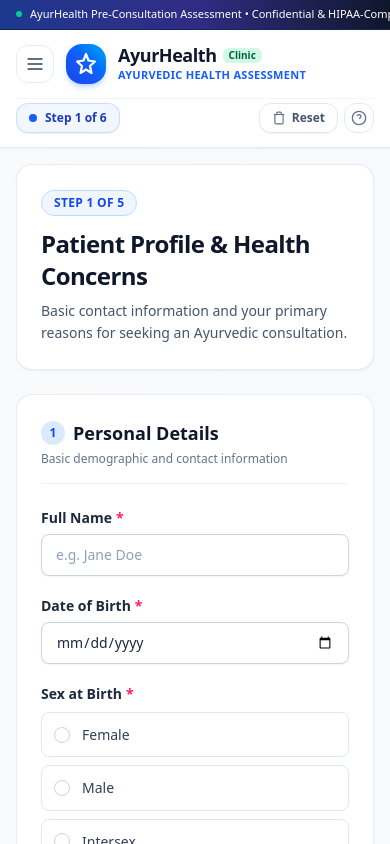
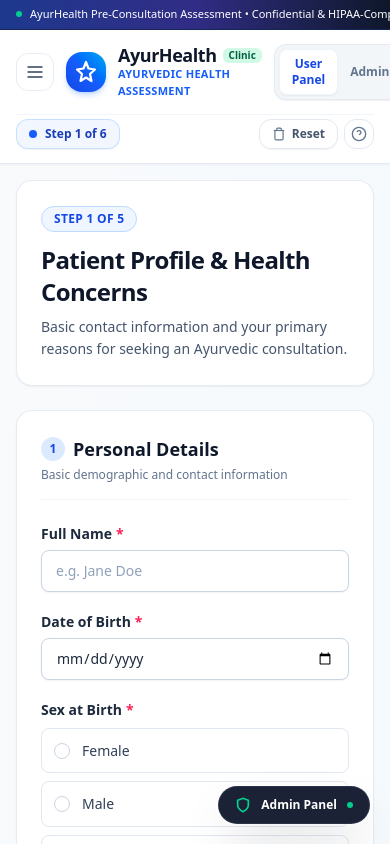
Before and after one commit to vaibhavbeliever/Ayurvedic, a React app: page / in a window 390 px wide. Shown: the top 844 px of the page. Built offline with nearby package versions, Linux system fonts and the light colour scheme; the HTML template or start-up script is replaced by a standard one.

Commit message:
updates done

```diff
--- a/src/App.jsx
+++ b/src/App.jsx
@@ -8,10 +8,31 @@
 import AdminPanel from './components/admin/AdminPanel'
 
 const STORAGE_KEY = 'ayur_consultation_form_draft_v2'
+const VIEW_STORAGE_KEY = 'ayur_active_view'
+
+function getInitialView() {
+  if (typeof window !== 'undefined') {
+    const hash = window.location.hash.toLowerCase()
+    const path = window.location.pathname.toLowerCase()
+    const search = new URLSearchParams(window.location.search)
+    if (hash === '#admin' || path.startsWith('/admin') || search.get('view') === 'admin' || search.get('panel') === 'admin') {
+      return 'admin'
+    }
+    if (hash === '#form' || hash === '#user' || search.get('view') === 'form' || search.get('panel') === 'user') {
+      return 'form'
+    }
+    try {
+      const saved = localStorage.getItem(VIEW_STORAGE_KEY)
+      if (saved === 'admin' || saved === 'form') return saved
+    } catch {
+      // ignore
+    }
+  }
+  return 'form'
+}
 
 export default function App() {
-  const [currentView, setCurrentView] = useState('form') // 'form' | 'admin'
-  // const [currentView, setCurrentView] = useState('admin') // 'form' | 'admin'
+  const [currentView, setCurrentView] = useState(getInitialView)
   const [currentStep, setCurrentStep] = useState(1)
   const [formData, setFormData] = useState(() => {
     try {
@@ -39,6 +60,41 @@
   const [referenceId, setReferenceId] = useState('')
   const [serverStatus, setServerStatus] = useState('')
   const [isSidebarOpen, setIsSidebarOpen] = useState(false)
+
+  // Switch view handler with URL hash and storage sync
+  const handleViewChange = (view) => {
+    const nextView = view === 'admin' ? 'admin' : 'form'
+    setCurrentView(nextView)
+    try {
+      localStorage.setItem(VIEW_STORAGE_KEY, nextView)
+      if (nextView === 'admin') {
+        window.location.hash = 'admin'
+      } else {
+        window.location.hash = 'user'
+      }
+    } catch {
+      // ignore
+    }
+  }
+
+  // Synchronize view on browser back/forward or direct hash navigation
+  useEffect(() => {
+    const handleLocationChange = () => {
+      const hash = window.location.hash.toLowerCase()
+      if (hash === '#admin') {
+        setCurrentView('admin')
+      } else if (hash === '#form' || hash === '#user' || hash === '') {
+        setCurrentView('form')
+      }
+    }
+
+    window.addEventListener('hashchange', handleLocationChange)
+    window.addEventListener('popstate', handleLocationChange)
+    return () => {
+      window.removeEventListener('hashchange', handleLocationChange)
+      window.removeEventListener('popstate', handleLocationChange)
+    }
+  }, [])
 
   // Auto-save form draft to localStorage
   useEffect(() => {
@@ -228,7 +284,8 @@
     <div className="min-h-screen flex flex-col bg-gradient-to-br from-slate-50 via-sky-50/20 to-blue-50/25 text-slate-800">
       <Header
         currentView={currentView}
-        onViewChange={(view) => setCurrentView(view)}
+        onViewChange={handleViewChange}
+        onNavigate={(route) => handleViewChange(route === '/admin' ? 'admin' : 'form')}
         currentStep={isSubmitted ? 6 : currentStep}
         totalSteps={6}
         onToggleSidebar={() => setIsSidebarOpen((prev) => !prev)}
@@ -238,7 +295,7 @@
       <div className="max-w-7xl mx-auto w-full flex-1 flex">
         {currentView === 'admin' ? (
           <main className="w-full p-4 sm:p-8 lg:p-10 flex flex-col items-center">
-            <AdminPanel onBackToForm={() => setCurrentView('form')} />
+            <AdminPanel onBackToForm={() => handleViewChange('form')} />
           </main>
         ) : (
           <>
@@ -268,7 +325,7 @@
                   <button
                     type="button"
                     className="inline-flex items-center gap-2 text-xs font-bold text-blue-600 hover:text-blue-800 underline cursor-pointer"
-                    onClick={() => setCurrentView('admin')}
+                    onClick={() => handleViewChange('admin')}
                   >
                     Open Admin Portal to view this record in database →
                   </button>
@@ -303,6 +360,33 @@
           </>
         )}
       </div>
+
+      {/* Floating Fast Switcher Pill */}
+      <aside aria-label="Panel Navigation" className="fixed bottom-5 right-5 z-50">
+        <button
+          type="button"
+          onClick={() => handleViewChange(currentView === 'admin' ? 'form' : 'admin')}
+          className="group inline-flex items-center gap-2.5 px-4 py-2.5 bg-slate-900/95 hover:bg-slate-900 text-white rounded-full text-xs font-bold shadow-2xl shadow-slate-900/30 backdrop-blur-md border border-slate-700/60 transition-all hover:scale-105 active:scale-95 cursor-pointer ring-2 ring-white/20"
+          title={currentView === 'admin' ? 'Switch to User Intake Form' : 'Switch to Admin Management Portal'}
+        >
+          {currentView === 'admin' ? (
+            <>
+              <svg className="w-4 h-4 text-sky-400 group-hover:-translate-x-0.5 transition-transform" viewBox="0 0 24 24" fill="none" stroke="currentColor" strokeWidth="2.5">
+                <polyline points="15 18 9 12 15 6" />
+              </svg>
+              <span>User Panel (Form)</span>
+            </>
+          ) : (
+            <>
+              <svg className="w-4 h-4 text-emerald-400 group-hover:rotate-45 transition-transform" viewBox="0 0 24 24" fill="none" stroke="currentColor" strokeWidth="2.5">
+                <path d="M12 22s8-4 8-10V5l-8-3-8 3v7c0 6 8 10 8 10z" />
+              </svg>
+              <span>Admin Panel</span>
+              <span className="w-1.5 h-1.5 rounded-full bg-emerald-400 animate-pulse" />
+            </>
+          )}
+        </button>
+      </aside>
     </div>
   )
 }
--- a/src/components/shared/Header.jsx
+++ b/src/components/shared/Header.jsx
@@ -3,6 +3,7 @@
 export default function Header({
   currentView = 'form',
   onNavigate,
+  onViewChange,
   adminUser,
   onLogout,
   currentStep = 1,
@@ -14,6 +15,11 @@
 
   const isFormView = currentView === 'form'
   const isAdminView = currentView === 'admin'
+
+  const handleSelectView = (view) => {
+    if (onViewChange) onViewChange(view)
+    if (onNavigate) onNavigate(view === 'admin' ? '/admin' : '/')
+  }
 
   return (
     <>
@@ -72,7 +78,8 @@
               {/* Logo Emblem */}
               <div
                 className="flex items-center gap-3 cursor-pointer group"
-                onClick={() => onNavigate('/')}
+                onClick={() => handleSelectView('form')}
+                title="Go to User Assessment Form"
               >
                 <div className="w-10 h-10 rounded-2xl bg-gradient-to-tr from-blue-700 via-blue-600 to-sky-500 text-white flex items-center justify-center shadow-md shadow-blue-500/25 shrink-0 group-hover:scale-105 transition-transform duration-200">
                   <svg className="w-6 h-6" viewBox="0 0 24 24" fill="none" stroke="currentColor" strokeWidth="2.2" strokeLinecap="round" strokeLinejoin="round">
@@ -96,30 +103,35 @@
             </div>
 
             {/* Mobile View Switcher */}
-            {/* <div className="md:hidden flex items-center bg-slate-100 p-1 rounded-xl border border-slate-200">
+            <div className="md:hidden flex items-center bg-slate-100/90 p-1 rounded-xl border border-slate-200/90 shadow-2xs">
               <button
                 type="button"
-                className={`px-3 py-1 text-xs font-bold rounded-lg transition-all ${
-                  isFormView ? 'bg-white text-blue-700 shadow-xs' : 'text-slate-500'
+                className={`px-3 py-1.5 text-xs font-bold rounded-lg transition-all flex items-center gap-1.5 cursor-pointer ${
+                  isFormView
+                    ? 'bg-white text-blue-700 shadow-xs border border-slate-200/50'
+                    : 'text-slate-500 hover:text-slate-900'
                 }`}
-                onClick={() => onNavigate('/')}
+                onClick={() => handleSelectView('form')}
               >
-                Patient
+                <span>User Panel</span>
               </button>
               <button
                 type="button"
-                className={`px-3 py-1 text-xs font-bold rounded-lg transition-all ${
-                  isAdminView ? 'bg-white text-blue-700 shadow-xs' : 'text-slate-500'
+                className={`px-3 py-1.5 text-xs font-bold rounded-lg transition-all flex items-center gap-1.5 cursor-pointer ${
+                  isAdminView
+                    ? 'bg-white text-blue-700 shadow-xs border border-slate-200/50'
+                    : 'text-slate-500 hover:text-slate-900'
                 }`}
-                onClick={() => onNavigate('/admin')}
+                onClick={() => handleSelectView('admin')}
               >
-                Admin
+                <span>Admin</span>
+                <span className={`w-1.5 h-1.5 rounded-full ${isAdminView ? 'bg-emerald-500 animate-pulse' : 'bg-slate-400'}`} />
               </button>
-            </div> */}
+            </div>
           </div>
 
           {/* Center: Segmented Navigation Switcher (Desktop) */}
-          <div className="hidden md:flex items-center bg-slate-100/90 p-1 rounded-2xl border border-slate-200/90 shadow-2xs">
+          {/* <div className="hidden md:flex items-center bg-slate-100/90 p-1 rounded-2xl border border-slate-200/90 shadow-2xs">
             <button
               type="button"
               className={`inline-flex items-center gap-2 px-4 py-2 text-xs font-bold rounded-xl transition-all cursor-pointer ${
@@ -127,7 +139,7 @@
                   ? 'bg-white text-blue-700 shadow-sm border border-slate-200/60'
                   : 'text-slate-600 hover:text-slate-900 hover:bg-slate-200/50'
               }`}
-              onClick={() => onNavigate('/')}
+              onClick={() => handleSelectView('form')}
             >
               <svg className="w-4 h-4 text-blue-600" viewBox="0 0 24 24" fill="none" stroke="currentColor" strokeWidth="2">
                 <path d="M14 2H6a2 2 0 0 0-2 2v16a2 2 0 0 0 2 2h12a2 2 0 0 0 2-2V8z" />
@@ -136,7 +148,7 @@
                 <line x1="16" y1="17" x2="8" y2="17" />
                 <polyline points="10 9 9 9 8 9" />
               </svg>
-              <span>Patient Intake Form</span>
+              <span>User Panel (Patient Form)</span>
             </button>
 
             <button
@@ -146,17 +158,15 @@
                   ? 'bg-white text-blue-700 shadow-sm border border-slate-200/60'
                   : 'text-slate-600 hover:text-slate-900 hover:bg-slate-200/50'
               }`}
-              onClick={() => onNavigate('/admin')}
+              onClick={() => handleSelectView('admin')}
             >
               <svg className="w-4 h-4 text-blue-600" viewBox="0 0 24 24" fill="none" stroke="currentColor" strokeWidth="2">
                 <path d="M12 22s8-4 8-10V5l-8-3-8 3v7c0 6 8 10 8 10z" />
               </svg>
-              <span>Admin Portal</span>
-              {adminUser && (
-                <span className="w-2 h-2 rounded-full bg-emerald-500 animate-pulse" />
-              )}
+              <span>Admin Panel</span>
+              <span className={`w-2 h-2 rounded-full ${isAdminView ? 'bg-emerald-500 animate-pulse' : 'bg-slate-400'}`} />
             </button>
-          </div>
+          </div> */}
 
           {/* Right Action Section */}
           <div className="w-full md:w-auto flex items-center justify-between md:justify-end gap-3 pt-1 md:pt-0 border-t md:border-t-0 border-slate-100">
--- a/vite.config.js
+++ b/vite.config.js
@@ -12,7 +12,7 @@
     port: 5173,
     proxy: {
       '/api': {
-        target: 'http://localhost:5000',
+        target: 'https://ayurvedic-backend-hkci.onrender.com',
         changeOrigin: true,
       },
     },
```
Also changed, not shown: 1 other file (tests, documents, lock files or other folders).
